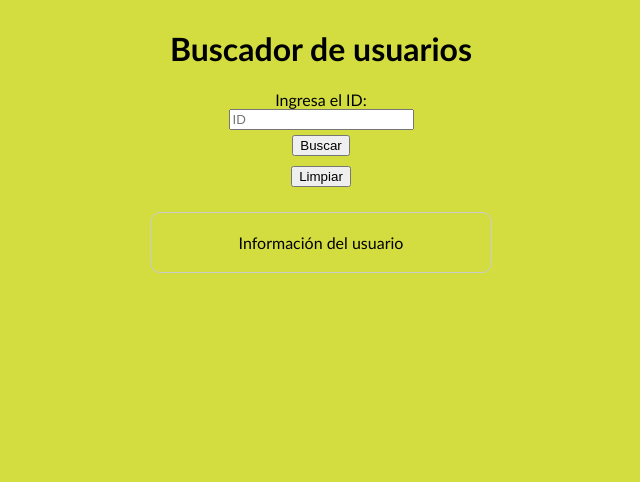
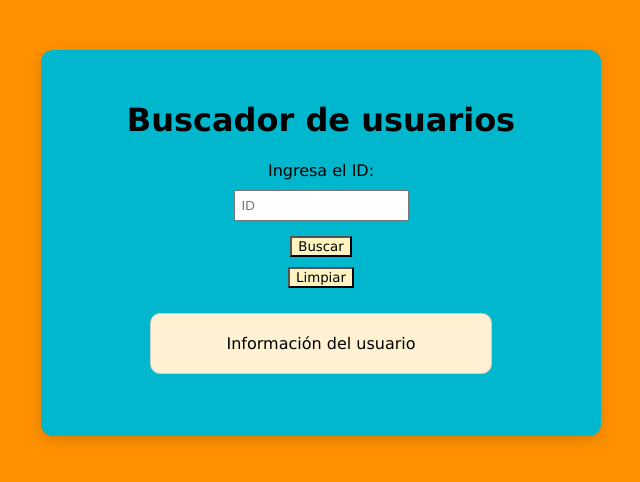
Before and after one commit to Mirii05/ejercicio4proyecto, a plain HTML site: page index.html in a window 1280 px wide. Shown: the whole page, without its empty margins (319-959 px from the left). Drawn offline with Linux system fonts and the light colour scheme.

Commit message:
color y forma

```diff
--- a/script.js
+++ b/script.js
@@ -34,13 +34,16 @@ async function obtenerID(idIngresado) { //ejecuta obtenerID
     }
 }
 function mostrarInformacion(datos){
-    const {name,
+    const {
+           id,
+           name,
            username,
            email,
            address: { street, city, zipcode }
         } = datos;
 
     mostrarDatosUsuario.innerHTML = `
+    <p>ID: ${id}</p>
     <p>Nombre: ${name}</p>
     <p>Usuario: ${username}</p>
     <p>Email: ${email}</p>
--- a/style.css
+++ b/style.css
@@ -1,21 +1,40 @@
 body {
-    background-color: #D3DD40;
+    background-color: #FF9100;
     font-family: Gill Sans, sans-serif;
     text-align: center;
 }
 
 button {
+    background: #FFF4BF;
     margin: 5px;
     cursor: pointer;
+    font-family: Lucida Sans Unicode, Arial, sans-serif;
+
+}
+
+#ingresaID{
+    width: 35%;
+    padding: 6px;
+    margin: 10px;
+    box-sizing: border-box;
 }
 
 #contenedorPrincipal {
+    background: #00B7CD;
+    font-family: Verdana, sans-serif;
+    width: 500px;
+    margin: 50px auto;
+    padding: 30px;
+    border-radius: 12px;
+    box-shadow: 0 4px 15px rgba(0,0,0,0.15);
     display: flex;
     flex-direction: column;
     align-items: center;
 }
 
 #mostrarDatosUsuario {
+    background: #FFF1D1;
+    font-family: ;
     margin-top: 20px;
     padding: 20px;
     border: 1px solid #ccc;
```
